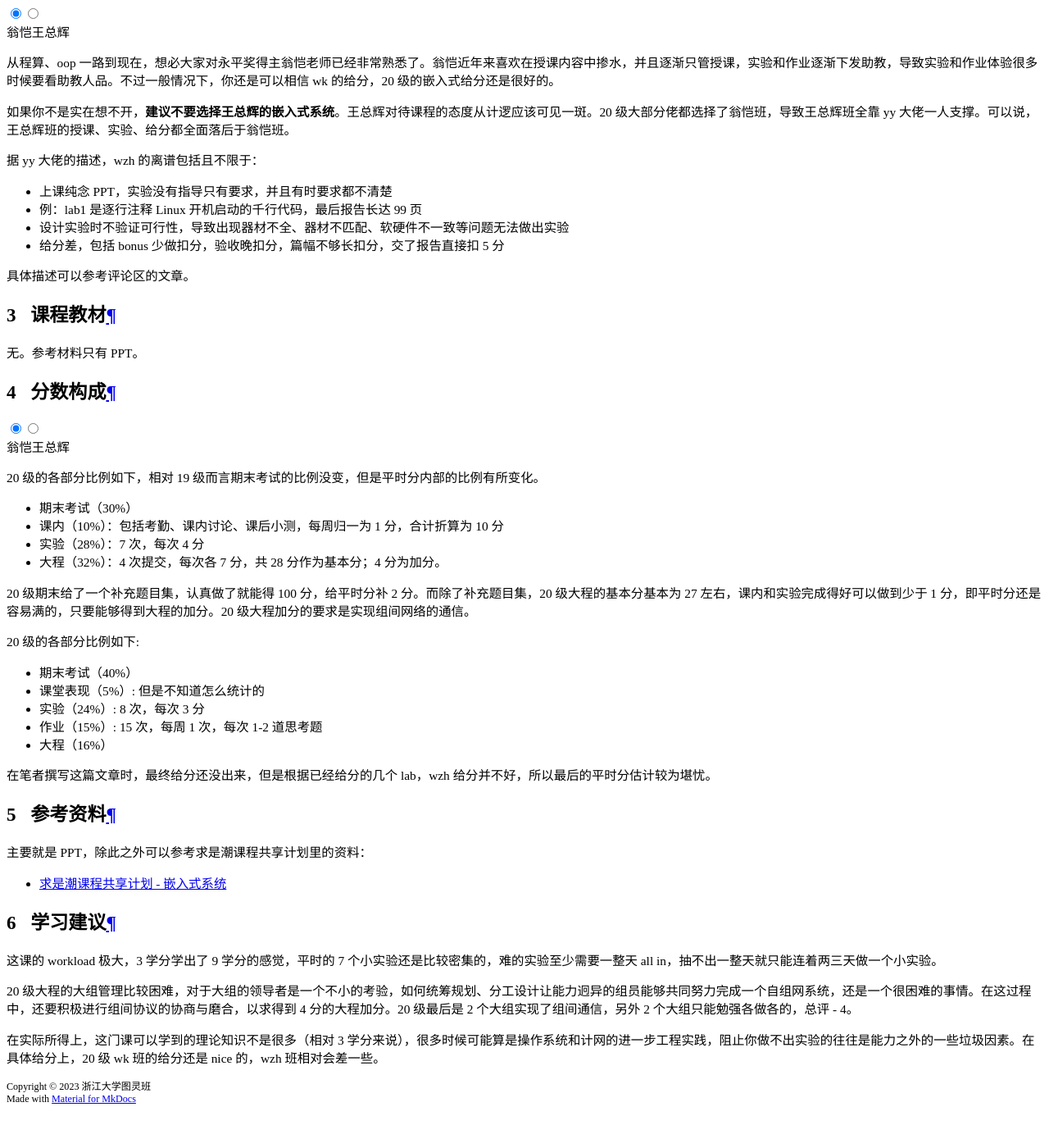
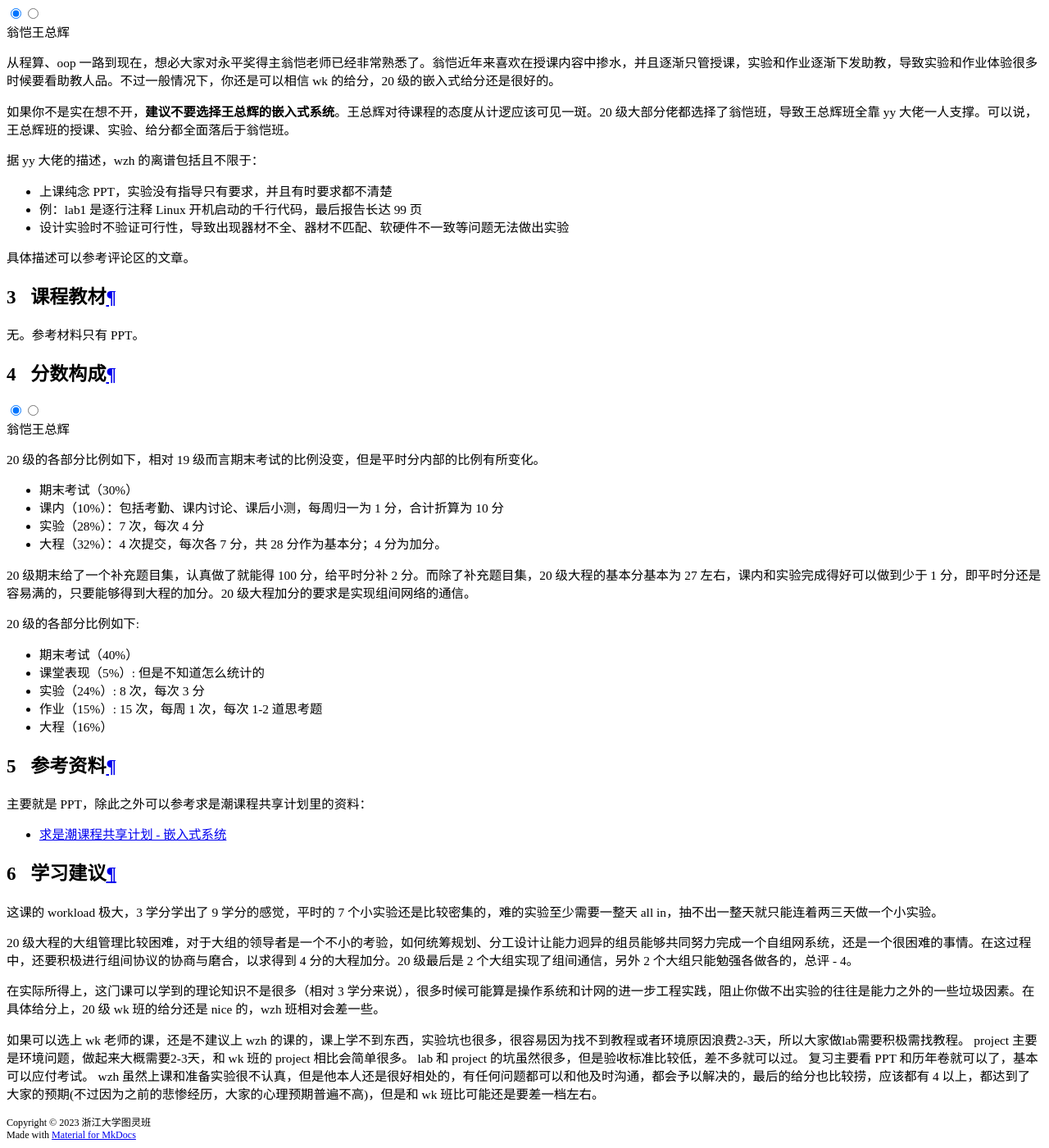
Before and after one commit to ZJU-Turing/TuringCourses, an MkDocs documentation site: the page built from docs/major_module/embedded_system/index.md, in a window 1280 px wide and 1400 px high, scrolled down 19044 px. Shown: the whole window at 82% size. Built offline with MkDocs 1.6.1 and Material for MkDocs 9.7.7, drawn with Linux system fonts in a browser that asks for light colours; comment, search, counter and statistics services are not loaded; before the commit the page ends 20400 px from its top, so only the background shows below that.

Commit message:
更新wzh嵌入式给分情况

```diff
--- a/docs/major_module/embedded_system/index.md
+++ b/docs/major_module/embedded_system/index.md
@@ -67,7 +67,6 @@
     * 上课纯念 PPT，实验没有指导只有要求，并且有时要求都不清楚
     * 例：lab1 是逐行注释 Linux 开机启动的千行代码，最后报告长达 99 页
     * 设计实验时不验证可行性，导致出现器材不全、器材不匹配、软硬件不一致等问题无法做出实验
-    * 给分差，包括 bonus 少做扣分，验收晚扣分，篇幅不够长扣分，交了报告直接扣 5 分
 
     具体描述可以参考评论区的文章。
 
@@ -98,8 +97,6 @@
     * 作业（15%）: 15 次，每周 1 次，每次 1-2 道思考题
     * 大程（16%）
 
-    在笔者撰写这篇文章时，最终给分还没出来，但是根据已经给分的几个 lab，wzh 给分并不好，所以最后的平时分估计较为堪忧。
-
 
 ## 参考资料
 
@@ -114,3 +111,5 @@
 20 级大程的大组管理比较困难，对于大组的领导者是一个不小的考验，如何统筹规划、分工设计让能力迥异的组员能够共同努力完成一个自组网系统，还是一个很困难的事情。在这过程中，还要积极进行组间协议的协商与磨合，以求得到 4 分的大程加分。20 级最后是 2 个大组实现了组间通信，另外 2 个大组只能勉强各做各的，总评 - 4。
 
 在实际所得上，这门课可以学到的理论知识不是很多（相对 3 学分来说），很多时候可能算是操作系统和计网的进一步工程实践，阻止你做不出实验的往往是能力之外的一些垃圾因素。在具体给分上，20 级 wk 班的给分还是 nice 的，wzh 班相对会差一些。
+
+如果可以选上 wk 老师的课，还是不建议上 wzh 的课的，课上学不到东西，实验坑也很多，很容易因为找不到教程或者环境原因浪费2-3天，所以大家做lab需要积极需找教程。 project 主要是环境问题，做起来大概需要2-3天，和 wk 班的 project 相比会简单很多。 lab 和 project 的坑虽然很多，但是验收标准比较低，差不多就可以过。 复习主要看 PPT 和历年卷就可以了，基本可以应付考试。 wzh 虽然上课和准备实验很不认真，但是他本人还是很好相处的，有任何问题都可以和他及时沟通，都会予以解决的，最后的给分也比较捞，应该都有 4 以上，都达到了大家的预期(不过因为之前的悲惨经历，大家的心理预期普遍不高)，但是和 wk 班比可能还是要差一档左右。
```
